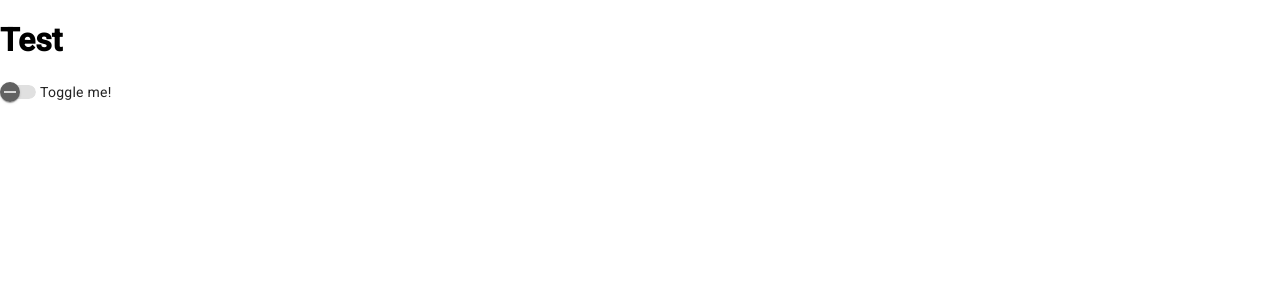
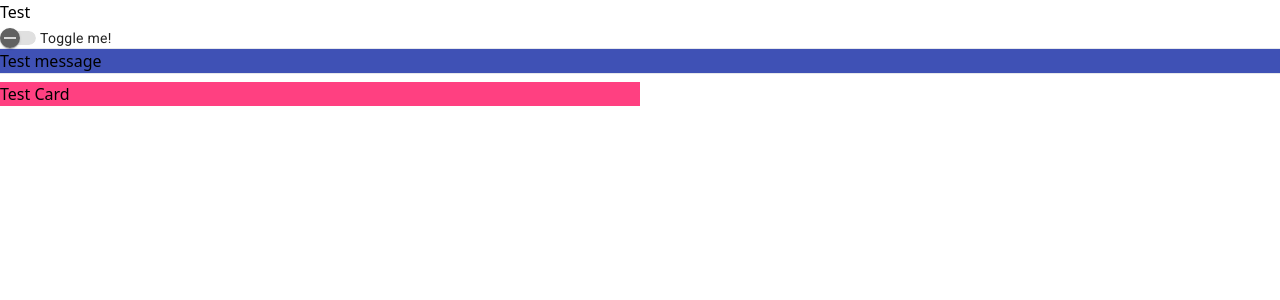
Before and after one commit to Mike20403/angularwithyarn, an Angular app: page / in a window 1280 px wide. Shown: the top 300 px of the page. Built offline with nearby package versions, Linux system fonts and the light colour scheme.

Commit message:
feat: Add Taillwind

```diff
--- a/package.json
+++ b/package.json
@@ -29,12 +29,15 @@
     "@angular/cli": "~16.2.1",
     "@angular/compiler-cli": "^16.2.0",
     "@types/jasmine": "~4.3.0",
+    "autoprefixer": "^10.4.15",
     "jasmine-core": "~4.6.0",
     "karma": "~6.4.0",
     "karma-chrome-launcher": "~3.2.0",
     "karma-coverage": "~2.2.0",
     "karma-jasmine": "~5.1.0",
     "karma-jasmine-html-reporter": "~2.1.0",
+    "postcss": "^8.4.29",
+    "tailwindcss": "^3.3.3",
     "typescript": "~5.1.3"
   }
 }
--- a/src/app/app.component.html
+++ b/src/app/app.component.html
@@ -1,2 +1,9 @@
 <h1>Test</h1>
 <mat-slide-toggle>Toggle me!</mat-slide-toggle>
+<hr>
+<p class="bg-primary">Test message</p>
+<hr>
+<div class="mt-2 bg-accent w-1/2 card rounded-none">
+  <!-- ... -->
+  Test Card
+</div>
--- a/src/styles.scss
+++ b/src/styles.scss
@@ -1,4 +1,4 @@
 /* You can add global styles to this file, and also import other style files */
-
-html, body { height: 100%; }
-body { margin: 0; font-family: Roboto, "Helvetica Neue", sans-serif; }
+@tailwind base;
+@tailwind components;
+@tailwind utilities;
--- /dev/null
+++ b/tailwind.config.js
@@ -0,0 +1,64 @@
+const colors = require('tailwindcss/colors');
+
+/** @type {import('tailwindcss').Config} */
+module.exports = {
+  content: [
+    "./src/**/*.{html,ts}",
+  ],
+  theme: {
+    colors: {
+      primary: {
+        50: '#e8eaf6',
+        100: '#c5cae9',
+        200: '#9fa8da',
+        300: '#7986cb',
+        400: '#5c6bc0',
+        500: '#3f51b5',
+        600: '#3949ab',
+        700: '#303f9f',
+        800: '#283593',
+        900: '#1a237e',
+        light: '#c5cae9',
+        DEFAULT: '#3f51b5',
+        dark: '#303f9f',
+      },
+      accent: {
+        50: '#fce4ec',
+        100: '#f8bbd0',
+        200: '#f48fb1',
+        300: '#f06292',
+        400: '#ec407a',
+        500: '#e91e63',
+        600: '#d81b60',
+        700: '#c2185b',
+        800: '#ad1457',
+        900: '#880e4f',
+        light: '#ff80ab',
+        DEFAULT: '#ff4081',
+        dark: '#f50057',
+      },
+      warn: {
+        50: '#ffebee',
+        100: '#ffcdd2',
+        200: '#ef9a9a',
+        300: '#e57373',
+        400: '#ef5350',
+        500: '#f44336',
+        600: '#e53935',
+        700: '#d32f2f',
+        800: '#c62828',
+        900: '#b71c1c',
+        light: '#ffcdd2',
+        DEFAULT: '#f44336',
+        dark: '#d32f2f',
+      },
+      transparent: 'transparent',
+      current: 'currentColor',
+      black: colors.black,
+      white: colors.white,
+      gray: colors.gray,
+    },
+    extend: {},
+  },
+  plugins: [],
+}
```
Also changed, not shown: 1 other file (tests, documents, lock files or other folders).
